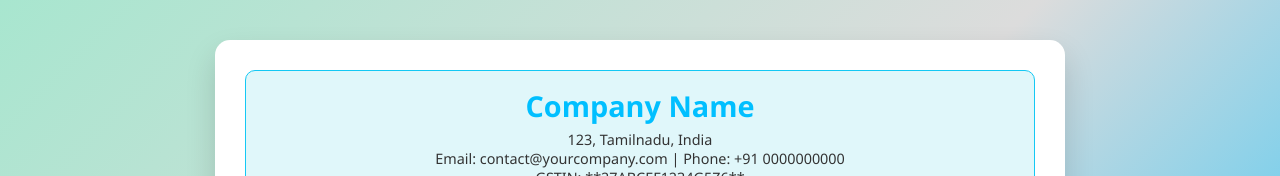
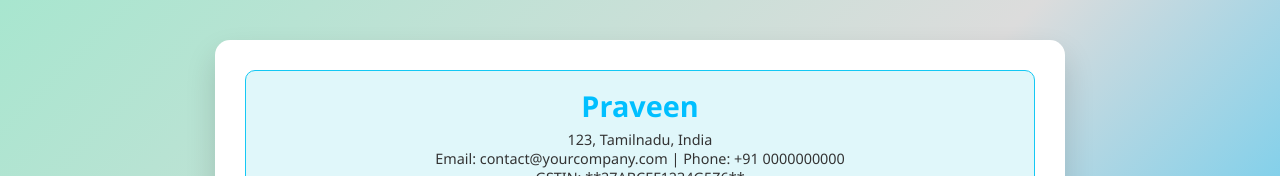
Before and after one commit to Praveenqpa/Hio, a plain HTML site: page index.html in a window 1280 px wide. Shown: the top 176 px of the page. Drawn offline with Linux system fonts and the light colour scheme.

Commit message:
Update company name in invoice header

```diff
--- a/index.html
+++ b/index.html
@@ -220,7 +220,7 @@
     <div id="invoice-content">
 
         <div id="invoice-header-details" contenteditable="true">
-            <h2>Company Name</h2>
+            <h2>Praveen</h2>
             <p>123, Tamilnadu,  India</p>
             <p>Email: contact@yourcompany.com | Phone: +91 0000000000</p>
             <p>GSTIN: **27ABCEF1234G5Z6**</p>
```
